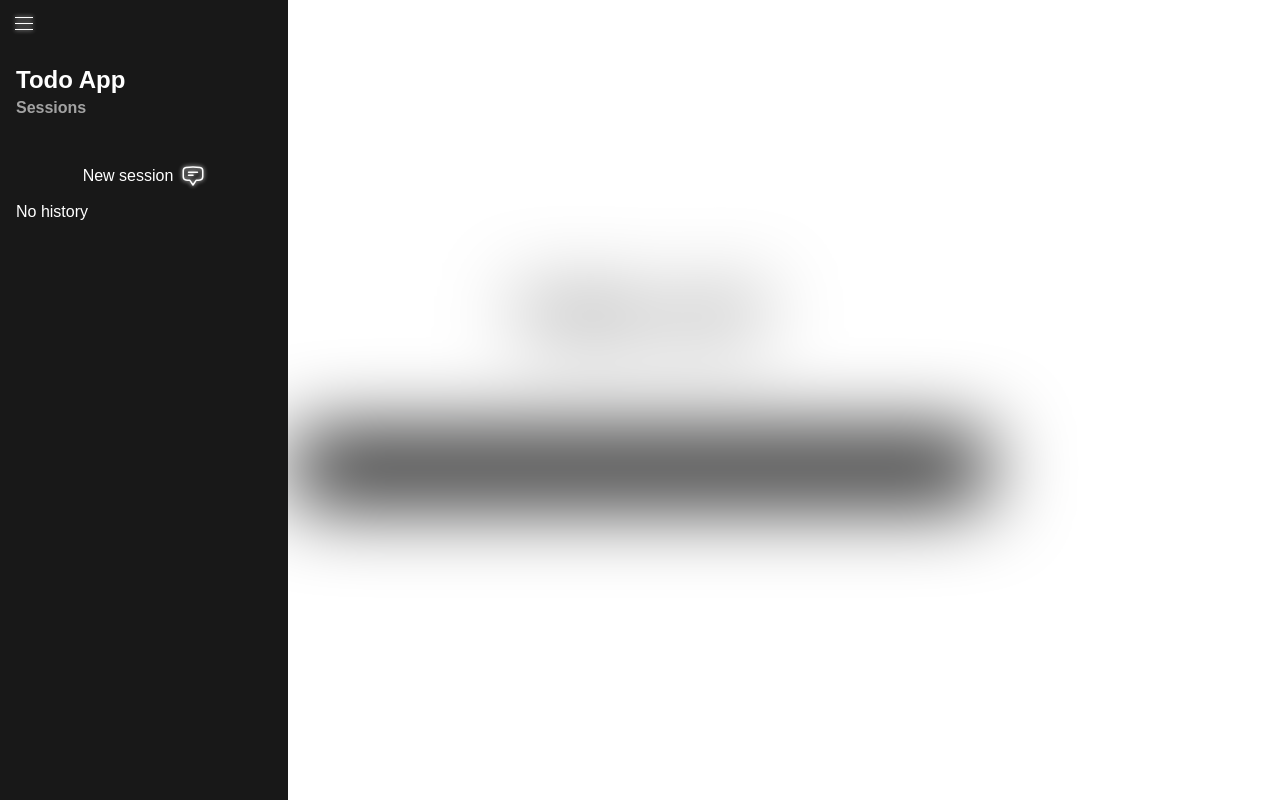
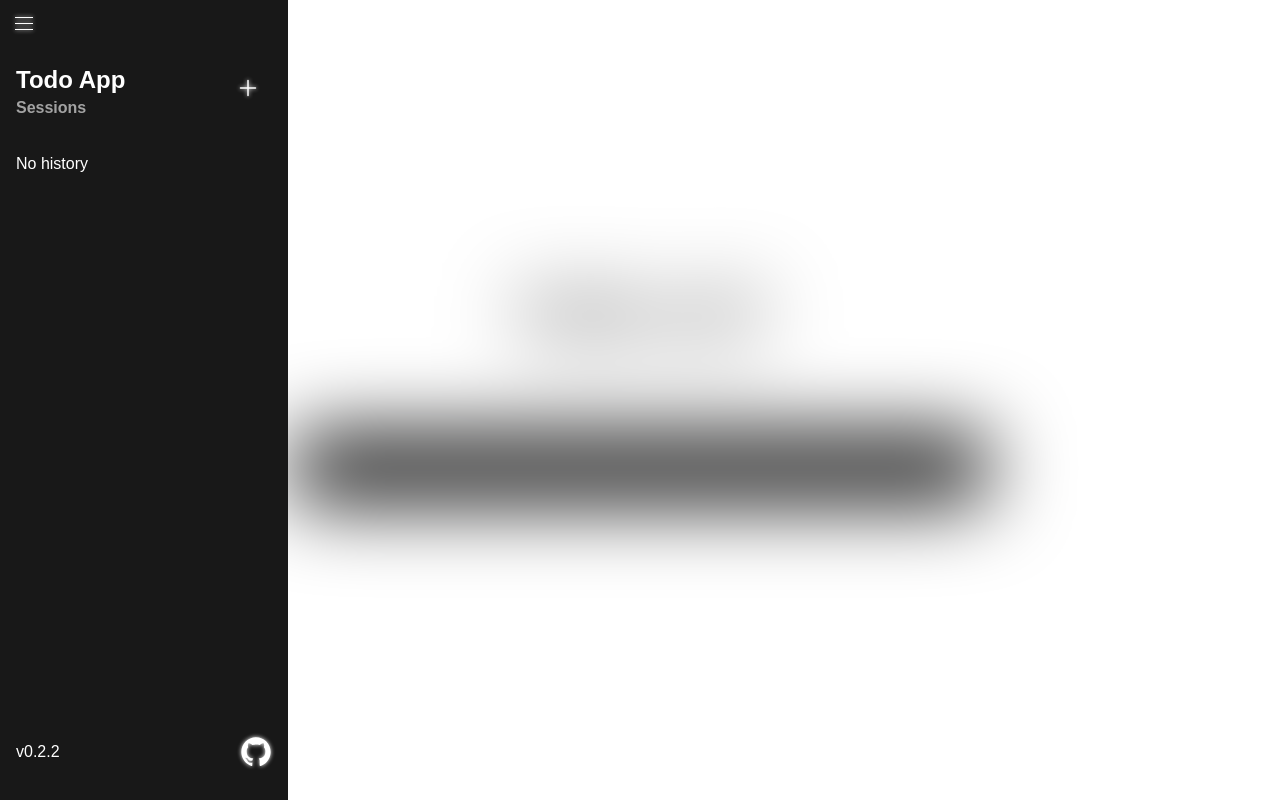
Before and after one commit to SrDyw/todo-list, a Next.js app: page /1 in a window 1280 px wide. Both pictures are taken after a click on the button 24 px from the left and 24 px from the top of the page. Built offline with nearby package versions, Linux system fonts and the light colour scheme.

Commit message:
improve sidebar with github link and new chat btn

```diff
--- a/components/Sidebar.tsx
+++ b/components/Sidebar.tsx
@@ -13,6 +13,9 @@ import IcChatBubble from "./icons/IcChatBubble";
 import { redirect } from "next/navigation";
 import IcClose from "./icons/IcClose";
 import { useConfirmModal } from "@/hooks/useConfirmModal";
+import { appConfig } from "@/app.config";
+import IcGithub from "./icons/IcGithub";
+import IcPlus from "./icons/IcPlus";
 
 interface LinkProps {
   title: string;
@@ -37,7 +40,6 @@ export default function Sidebar() {
     setSelectedLink(v);
     setEditModalIsOpen(true);
   };
-
 
   useEffect(() => {
     refreshLinks();
@@ -119,16 +121,14 @@ export default function Sidebar() {
       {navIsOpen && (
         <Backdrop OnClick={() => setNavIsOpen((prev) => !prev)}>
           <div className="w-72 bg-[#181818] h-full top-0 absolute left-0 p-4">
-            <div className="mt-12 flex justify-between relative">
+            <div className="mt-12 flex justify-between relative w-full">
               <p className="flex justify-start flex-col mb-8">
                 <span className="text-2xl font-black">Todo App</span>
                 <span className="opacity-60 font-semibold">Sessions</span>
               </p>
-            </div>
               <Button
-              Icon={<IcChatBubble />}
-              className="size-12 w-full"
-              Content="New session"
+                Icon={<IcPlus />}
+                className="size-12"
                 OnClick={() => {
                   setTimeout(() => {
                     setNavIsOpen(false);
@@ -136,6 +136,7 @@ export default function Sidebar() {
                   redirect("/");
                 }}
               />
+            </div>
             {links.length == 0 ? (
               <p>No history</p>
             ) : (
@@ -169,6 +170,15 @@ export default function Sidebar() {
                 ))}
               </ul>
             )}
+            <div className="absolute bottom-4 w-full left-0 p-4 flex justify-between items-center">
+              <p className="">v{appConfig.version}</p>
+              <a
+                href="https://github.com/SrDyw/todo-list"
+                className="text-white"
+              >
+                <Button Icon={<IcGithub />} className="p-0" />
+              </a>
+            </div>
           </div>
         </Backdrop>
       )}
--- /dev/null
+++ b/components/icons/IcGithub.tsx
@@ -0,0 +1,18 @@
+import React from "react";
+
+export default function IcGithub() {
+  return (
+    <svg
+      height="32"
+      aria-hidden="true"
+      viewBox="0 0 24 24"
+      version="1.1"
+      width="32"
+      data-view-component="true"
+      fill="currentColor"
+      className="octicon octicon-mark-github v-align-middle"
+    >
+      <path d="M12 1C5.923 1 1 5.923 1 12c0 4.867 3.149 8.979 7.521 10.436.55.096.756-.233.756-.522 0-.262-.013-1.128-.013-2.049-2.764.509-3.479-.674-3.699-1.292-.124-.317-.66-1.293-1.127-1.554-.385-.207-.936-.715-.014-.729.866-.014 1.485.797 1.691 1.128.99 1.663 2.571 1.196 3.204.907.096-.715.385-1.196.701-1.471-2.448-.275-5.005-1.224-5.005-5.432 0-1.196.426-2.186 1.128-2.956-.111-.275-.496-1.402.11-2.915 0 0 .921-.288 3.024 1.128a10.193 10.193 0 0 1 2.75-.371c.936 0 1.871.123 2.75.371 2.104-1.43 3.025-1.128 3.025-1.128.605 1.513.221 2.64.111 2.915.701.77 1.127 1.747 1.127 2.956 0 4.222-2.571 5.157-5.019 5.432.399.344.743 1.004.743 2.035 0 1.471-.014 2.654-.014 3.025 0 .289.206.632.756.522C19.851 20.979 23 16.854 23 12c0-6.077-4.922-11-11-11Z"></path>
+    </svg>
+  );
+}
--- /dev/null
+++ b/components/icons/IcPlus.tsx
@@ -0,0 +1,20 @@
+import React from "react";
+
+export default function IcPlus() {
+  return (
+    <svg
+      xmlns="http://www.w3.org/2000/svg"
+      fill="none"
+      viewBox="0 0 24 24"
+      strokeWidth={1.5}
+      stroke="currentColor"
+      className="size-6"
+    >
+      <path
+        strokeLinecap="round"
+        strokeLinejoin="round"
+        d="M12 4.5v15m7.5-7.5h-15"
+      />
+    </svg>
+  );
+}
```
Lines whose indentation alone changed are shown as unchanged.
